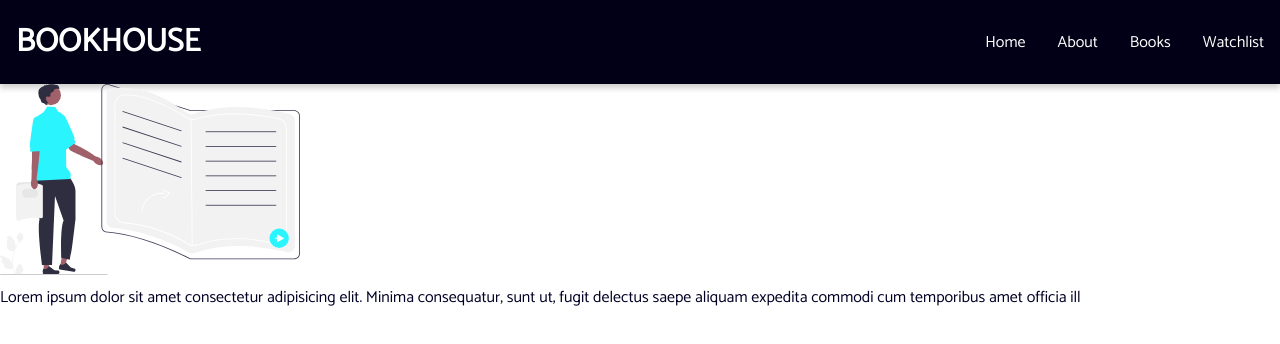
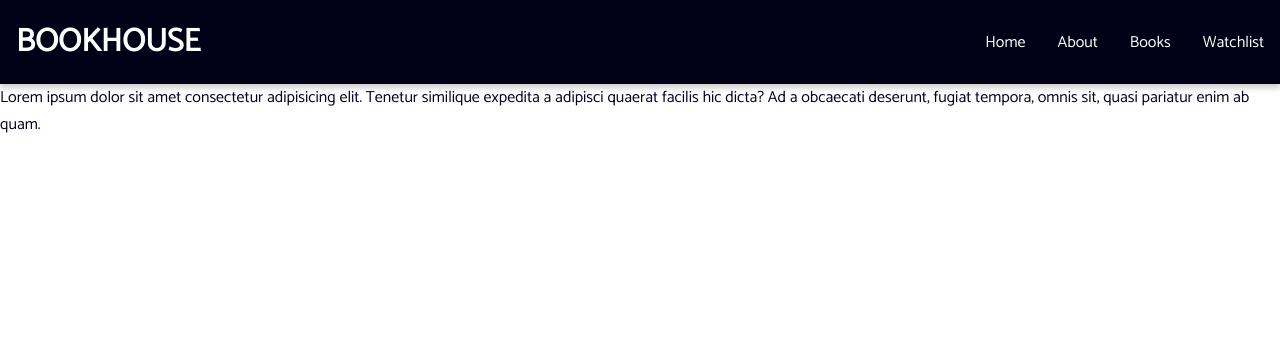
Before and after one commit to 3nsar/book-filter, a React (Create React App) app: page /about in a window 1280 px wide. Shown: the top 344 px of the page. Built offline with nearby package versions, Linux system fonts and the light colour scheme.

Commit message:
safe changes

```diff
--- a/src/Components/About.css
+++ /dev/null
@@ -1,7 +0,0 @@
-.about-container{
-    display: flex;
-}
-
-.about-content{
-    display: flex;
-}
--- a/src/Components/About.js
+++ b/src/Components/About.js
@@ -1,12 +1,15 @@
-import React from 'react'
-import booksImg from "./booksImg.svg"
+
+{/* import booksImg from "./booksImg.svg"  */}
+
 
 const About = () => {
   return (
-    <div className='about-container'>
-        <div className="about-content">
-        <img src={booksImg} alt="pic" width="300px"/>
-        <p>Lorem ipsum dolor sit amet consectetur adipisicing elit. Minima consequatur, sunt ut, fugit delectus saepe aliquam expedita commodi cum temporibus amet officia ill</p>
+    <div className="about-container">
+        <div className="about-text">
+            <p>Lorem ipsum dolor sit amet consectetur adipisicing elit. Tenetur similique expedita a adipisci quaerat facilis hic dicta? Ad a obcaecati deserunt, fugiat tempora, omnis sit, quasi pariatur enim ab quam.</p>
+        </div>
+        <div className="img-cont">
+        {/*<img src={booksImg} alt="pic" width="300px"/> */}
         </div>
     </div>
   )
```
